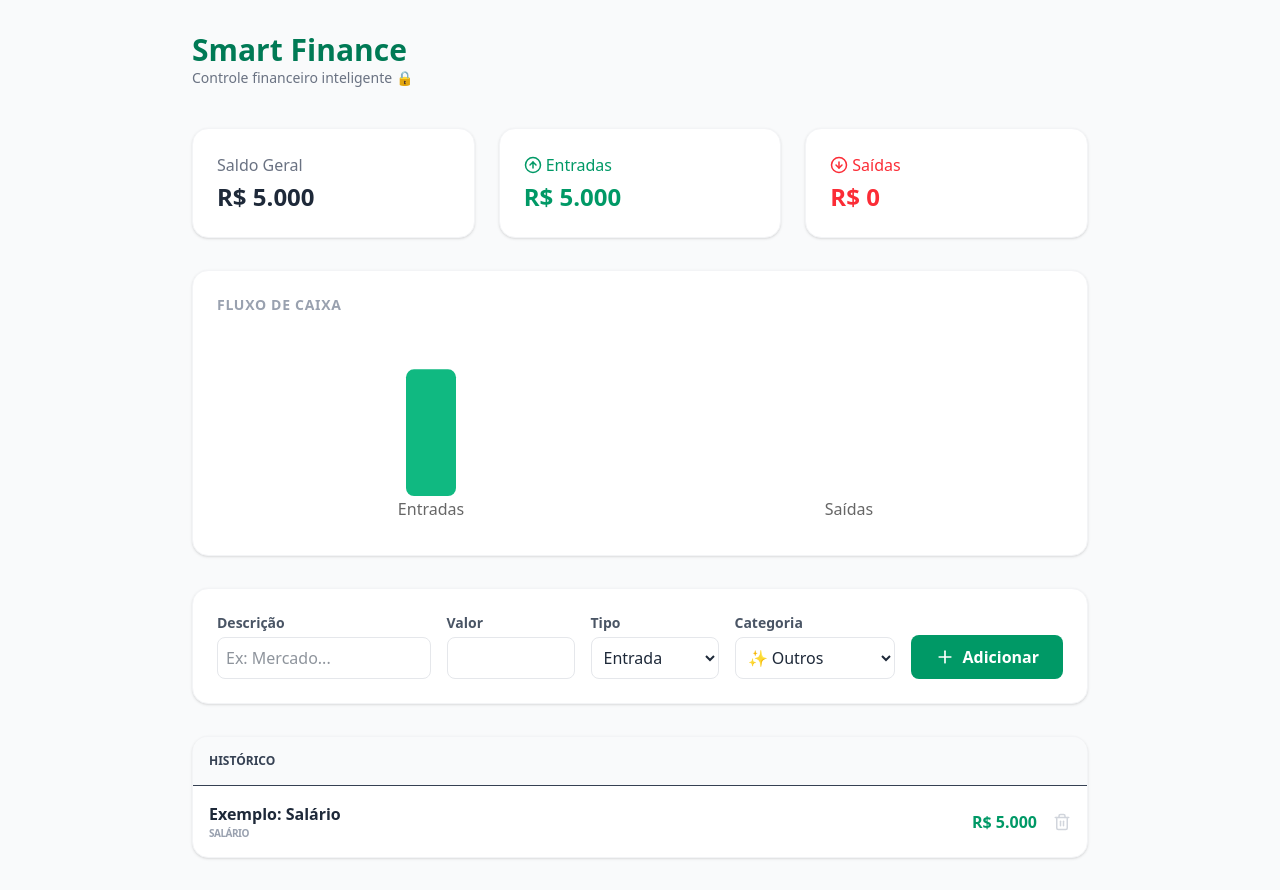
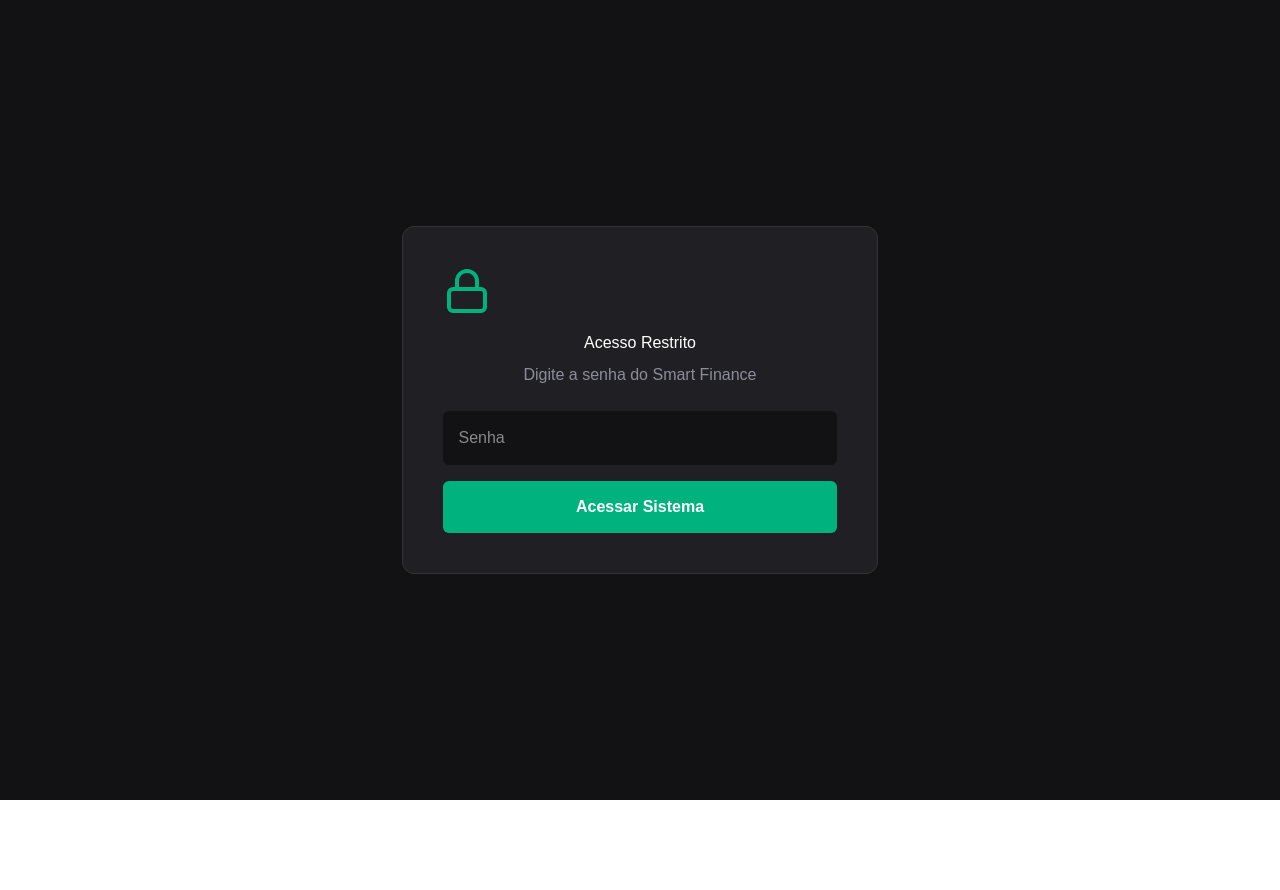
Before and after one commit to Danielsouusas/smart-finance-react, a React (Vite) app: page / in a window 1280 px wide. After the commit the page ends 800 px from the top, so only its background shows below. Built offline with nearby package versions, Linux system fonts and the light colour scheme.

Commit message:
Versão Final: Smart Finance com Supabase e Senha

```diff
--- a/index.html
+++ b/index.html
@@ -1,6 +1,8 @@
 <!doctype html>
 <html lang="en">
   <head>
+    <script src="https://cdnjs.cloudflare.com/ajax/libs/jspdf/2.5.1/jspdf.umd.min.js"></script>
+<script src="https://cdnjs.cloudflare.com/ajax/libs/jspdf-autotable/3.5.28/jspdf.plugin.autotable.min.js"></script>
     <meta charset="UTF-8" />
     <link rel="icon" type="image/svg+xml" href="/vite.svg" />
     <meta name="viewport" content="width=device-width, initial-scale=1.0" />
--- a/package.json
+++ b/package.json
@@ -10,6 +10,7 @@
     "preview": "vite preview"
   },
   "dependencies": {
+    "@supabase/supabase-js": "^2.93.1",
     "@tailwindcss/vite": "^4.1.18",
     "autoprefixer": "^10.4.23",
     "postcss": "^8.5.6",
--- a/src/App.jsx
+++ b/src/App.jsx
@@ -1,152 +1,233 @@
-import { useState, useEffect } from 'react';
-import { ArrowUpCircle, ArrowDownCircle, Plus, Trash2 } from 'lucide-react';
-import { BarChart, Bar, XAxis, YAxis, Tooltip, ResponsiveContainer, Cell } from 'recharts';
-import './index.css';
+import React, { useState, useEffect } from 'react';
+import { supabase } from './supabaseClient';
+import {
+  PlusCircle,
+  ArrowUpCircle,
+  ArrowDownCircle,
+  Trash2,
+  DollarSign,
+  Lock
+} from 'lucide-react';
+import {
+  BarChart,
+  Bar,
+  XAxis,
+  YAxis,
+  CartesianGrid,
+  Tooltip,
+  ResponsiveContainer,
+  Cell
+} from 'recharts';
 
 function App() {
-  const [transactions, setTransactions] = useState(() => {
-    const saved = localStorage.getItem('smart_finance_data');
-    return saved ? JSON.parse(saved) : [
-      { id: 1, title: 'Exemplo: Salário', amount: 5000, type: 'income', category: 'Salário' },
-    ];
-  });
-
-  // ESTADOS DO FORMULÁRIO
+  const [isAuthorized, setIsAuthorized] = useState(false);
+  const [passwordInput, setPasswordInput] = useState("");
+  const [transactions, setTransactions] = useState([]);
   const [title, setTitle] = useState('');
   const [amount, setAmount] = useState('');
   const [type, setType] = useState('income');
-  const [category, setCategory] = useState('Outros'); // <--- Isso evita a tela branca!
+
+  const MINHA_SENHA = "1234";
 
   useEffect(() => {
-    localStorage.setItem('smart_finance_data', JSON.stringify(transactions));
-  }, [transactions]);
+    if (isAuthorized) {
+      fetchTransactions();
+    }
+  }, [isAuthorized]);
 
-  const totalIncomes = transactions
-    .filter(t => t.type === 'income')
-    .reduce((acc, t) => acc + t.amount, 0);
+  async function fetchTransactions() {
+    const { data, error } = await supabase
+      .from('transacoes')
+      .select('*')
+      .order('created_at', { ascending: false });
 
-  const totalOutcomes = transactions
-    .filter(t => t.type === 'outcome')
-    .reduce((acc, t) => acc + t.amount, 0);
+    if (error) console.error('Erro ao buscar:', error);
+    else setTransactions(data || []);
+  }
 
-  const totalBalance = totalIncomes - totalOutcomes;
+  const handleLogin = (e) => {
+    e.preventDefault();
+    if (passwordInput === MINHA_SENHA) {
+      setIsAuthorized(true);
+    } else {
+      alert("Senha incorreta! ❌");
+    }
+  };
 
-  const handleAddTransaction = (e) => {
+  const handleAddTransaction = async (e) => {
     e.preventDefault();
     if (!title || !amount) return;
 
-    const newTransaction = {
-      id: Date.now(),
-      title,
-      amount: Number(amount),
-      type,
-      category // <--- Salvando a categoria
+    const { data, error } = await supabase
+      .from('transacoes')
+      .insert([{
+        descricao: title,
+        valor: parseFloat(amount),
+        tipo: type
+      }])
+      .select();
+
+    if (error) {
+      alert("Erro ao salvar!");
+    } else {
+      setTransactions([data[0], ...transactions]);
+      setTitle('');
+      setAmount('');
+    }
   };
 
-    setTransactions([newTransaction, ...transactions]);
-    setTitle('');
-    setAmount('');
+  const handleDelete = async (id) => {
+    const { error } = await supabase
+      .from('transacoes')
+      .delete()
+      .eq('id', id);
+
+    if (error) alert("Erro ao deletar!");
+    else setTransactions(transactions.filter(t => t.id !== id));
   };
 
-  const deleteTransaction = (id) => {
-    setTransactions(transactions.filter(t => t.id !== id));
-  };
+  // --- CÁLCULOS BLINDADOS (Lê qualquer variação de nome) ---
+  const totalIncome = transactions
+    .filter(t => {
+      const tipo = t.tipo?.toLowerCase() || "";
+      return tipo.includes('entrad') || tipo === 'income';
+    })
+    .reduce((acc, t) => acc + Number(t.valor || 0), 0);
+
+  const totalOutcome = transactions
+    .filter(t => {
+      const tipo = t.tipo?.toLowerCase() || "";
+      return tipo.includes('said') || tipo.includes('saíd') || tipo === 'outcome';
+    })
+    .reduce((acc, t) => acc + Number(t.valor || 0), 0);
+
+  const totalBalance = totalIncome - totalOutcome;
+
+  const chartData = [
+    { name: 'Entradas', valor: totalIncome, color: '#00b37e' },
+    { name: 'Saídas', valor: totalOutcome, color: '#f75a68' }
+  ];
+
+  if (!isAuthorized) {
+    return (
+      <div style={{ height: '100vh', display: 'flex', alignItems: 'center', justifyContent: 'center', backgroundColor: '#121214', color: 'white', fontFamily: 'sans-serif' }}>
+        <form onSubmit={handleLogin} style={{ textAlign: 'center', padding: '2.5rem', background: '#202024', borderRadius: '12px', border: '1px solid #323238' }}>
+          <Lock size={48} style={{ marginBottom: '1rem', color: '#00b37e' }} />
+          <h2 style={{ marginBottom: '0.5rem' }}>Acesso Restrito</h2>
+          <p style={{ color: '#8d8d99', marginBottom: '1.5rem' }}>Digite a senha do Smart Finance</p>
+          <input
+            type="password"
+            placeholder="Senha"
+            value={passwordInput}
+            onChange={(e) => setPasswordInput(e.target.value)}
+            style={{ width: '100%', padding: '14px', marginBottom: '1rem', borderRadius: '6px', border: '1px solid #121214', background: '#121214', color: 'white' }}
+          />
+          <button type="submit" style={{ width: '100%', padding: '14px', background: '#00b37e', border: 'none', borderRadius: '6px', color: 'white', fontWeight: 'bold', cursor: 'pointer' }}>
+            Acessar Sistema
+          </button>
+        </form>
+      </div>
+    );
+  }
 
   return (
-    <div className="min-h-screen bg-gray-50 p-4 md:p-8 text-gray-800">
-      <header className="max-w-4xl mx-auto mb-10">
-        <h1 className="text-3xl font-bold text-emerald-700">Smart Finance</h1>
-        <p className="text-gray-500 text-sm font-medium">Controle financeiro inteligente 🔒</p>
+    <div style={{ minHeight: '100vh', backgroundColor: '#121214', color: '#e1e1e6', fontFamily: 'sans-serif', padding: '20px' }}>
+      <header style={{ textAlign: 'center', marginBottom: '40px' }}>
+        <h1 style={{ color: '#00b37e' }}>Smart Finance 🚀</h1>
       </header>
 
-      <main className="max-w-4xl mx-auto">
-        {/* CARDS */}
-        <div className="grid grid-cols-1 md:grid-cols-3 gap-6 mb-8">
-          <div className="bg-white p-6 rounded-2xl shadow-sm border border-gray-100">
-            <p className="text-gray-500 mb-1 font-medium">Saldo Geral</p>
-            <h2 className="text-2xl font-bold">R$ {totalBalance.toLocaleString('pt-BR')}</h2>
+      <main style={{ maxWidth: '900px', margin: '0 auto' }}>
+        {/* Cards de Resumo */}
+        <div style={{ display: 'grid', gridTemplateColumns: 'repeat(auto-fit, minmax(200px, 1fr))', gap: '20px', marginBottom: '40px' }}>
+          <div style={{ background: '#29292e', padding: '24px', borderRadius: '8px', borderLeft: '4px solid #00b37e' }}>
+            <div style={{ display: 'flex', justifyContent: 'space-between', color: '#8d8d99' }}>Entradas <ArrowUpCircle color="#00b37e" /></div>
+            <h2 style={{ fontSize: '28px', marginTop: '10px' }}>R$ {totalIncome.toLocaleString('pt-BR', { minimumFractionDigits: 2 })}</h2>
           </div>
-          <div className="bg-white p-6 rounded-2xl shadow-sm border border-gray-100">
-            <p className="text-emerald-600 mb-1 flex items-center gap-1 font-medium"><ArrowUpCircle size={18}/> Entradas</p>
-            <h2 className="text-2xl font-bold text-emerald-600">R$ {totalIncomes.toLocaleString('pt-BR')}</h2>
+          <div style={{ background: '#29292e', padding: '24px', borderRadius: '8px', borderLeft: '4px solid #f75a68' }}>
+            <div style={{ display: 'flex', justifyContent: 'space-between', color: '#8d8d99' }}>Saídas <ArrowDownCircle color="#f75a68" /></div>
+            <h2 style={{ fontSize: '28px', marginTop: '10px' }}>R$ {totalOutcome.toLocaleString('pt-BR', { minimumFractionDigits: 2 })}</h2>
           </div>
-          <div className="bg-white p-6 rounded-2xl shadow-sm border border-gray-100">
-            <p className="text-red-500 mb-1 flex items-center gap-1 font-medium"><ArrowDownCircle size={18}/> Saídas</p>
-            <h2 className="text-2xl font-bold text-red-500">R$ {totalOutcomes.toLocaleString('pt-BR')}</h2>
+          <div style={{ background: totalBalance >= 0 ? '#015f43' : '#aa2834', padding: '24px', borderRadius: '8px' }}>
+            <div style={{ display: 'flex', justifyContent: 'space-between' }}>Total <DollarSign /></div>
+            <h2 style={{ fontSize: '28px', marginTop: '10px' }}>R$ {totalBalance.toLocaleString('pt-BR', { minimumFractionDigits: 2 })}</h2>
           </div>
         </div>
 
-        {/* GRÁFICO */}
-        <div className="bg-white p-6 rounded-2xl shadow-sm border border-gray-100 mb-8">
-          <h3 className="text-sm font-bold text-gray-400 mb-6 uppercase tracking-wider">Fluxo de Caixa</h3>
-          <div className="h-48 w-full">
-            <ResponsiveContainer width="100%" height="100%">
-              <BarChart data={[{ name: 'Entradas', valor: totalIncomes }, { name: 'Saídas', valor: totalOutcomes }]}>
-                <XAxis dataKey="name" axisLine={false} tickLine={false} />
-                <Tooltip cursor={{fill: '#f3f4f6'}} />
-                <Bar dataKey="valor" radius={[8, 8, 8, 8]} barSize={50}>
-                  <Cell fill="#10b981" />
-                  <Cell fill="#ef4444" />
+        {/* Gráfico */}
+        <div style={{ background: '#202024', padding: '25px', borderRadius: '8px', marginBottom: '40px', height: '350px', border: '1px solid #323238' }}>
+          <h3 style={{ marginBottom: '20px' }}>Fluxo de Caixa</h3>
+          <ResponsiveContainer width="100%" height="90%">
+            <BarChart data={chartData}>
+              <CartesianGrid strokeDasharray="3 3" stroke="#323238" vertical={false} />
+              <XAxis dataKey="name" stroke="#8d8d99" />
+              <YAxis stroke="#8d8d99" />
+              <Tooltip cursor={{fill: 'transparent'}} contentStyle={{ backgroundColor: '#202024', borderRadius: '8px', border: '1px solid #323238' }} />
+              <Bar dataKey="valor" radius={[4, 4, 0, 0]}>
+                {chartData.map((entry, index) => (
+                  <Cell key={`cell-${index}`} fill={entry.color} />
+                ))}
               </Bar>
             </BarChart>
           </ResponsiveContainer>
         </div>
-        </div>
 
-        {/* FORMULÁRIO COM CATEGORIA */}
-        <form onSubmit={handleAddTransaction} className="bg-white p-6 rounded-2xl shadow-sm mb-8 flex flex-wrap gap-4 items-end border border-gray-100">
-          <div className="flex-1 min-w-[200px]">
-            <label className="block text-sm font-bold text-gray-600 mb-1">Descrição</label>
-            <input required className="w-full border border-gray-200 p-2 rounded-lg outline-emerald-500" value={title} onChange={(e) => setTitle(e.target.value)} placeholder="Ex: Mercado..." />
-          </div>
-          <div className="w-full md:w-32">
-            <label className="block text-sm font-bold text-gray-600 mb-1">Valor</label>
-            <input required type="number" className="w-full border border-gray-200 p-2 rounded-lg outline-emerald-500" value={amount} onChange={(e) => setAmount(e.target.value)} />
-          </div>
-          <div className="w-full md:w-32">
-            <label className="block text-sm font-bold text-gray-600 mb-1">Tipo</label>
-            <select className="w-full border border-gray-200 p-2 rounded-lg bg-white" value={type} onChange={(e) => setType(e.target.value)}>
+        {/* Formulário */}
+        <form onSubmit={handleAddTransaction} style={{ display: 'flex', gap: '12px', marginBottom: '40px', flexWrap: 'wrap' }}>
+          <input
+            style={{ flex: 2, minWidth: '200px', padding: '14px', background: '#121214', border: '1px solid #323238', borderRadius: '6px', color: 'white' }}
+            placeholder="Ex: Aluguel, Salário..."
+            value={title}
+            onChange={(e) => setTitle(e.target.value)}
+          />
+          <input
+            style={{ flex: 1, minWidth: '120px', padding: '14px', background: '#121214', border: '1px solid #323238', borderRadius: '6px', color: 'white' }}
+            type="number"
+            placeholder="R$ 0,00"
+            value={amount}
+            onChange={(e) => setAmount(e.target.value)}
+          />
+          <select
+            style={{ flex: 1, minWidth: '120px', padding: '14px', background: '#121214', border: '1px solid #323238', borderRadius: '6px', color: 'white' }}
+            value={type}
+            onChange={(e) => setType(e.target.value)}
+          >
             <option value="income">Entrada</option>
             <option value="outcome">Saída</option>
           </select>
-          </div>
-          <div className="w-full md:w-40">
-            <label className="block text-sm font-bold text-gray-600 mb-1">Categoria</label>
-            <select className="w-full border border-gray-200 p-2 rounded-lg bg-white" value={category} onChange={(e) => setCategory(e.target.value)}>
-              <option value="Alimentação">🍕 Alimentação</option>
-              <option value="Salário">💰 Salário</option>
-              <option value="Lazer">🎡 Lazer</option>
-              <option value="Saúde">🏥 Saúde</option>
-              <option value="Transporte">🚗 Transporte</option>
-              <option value="Outros">✨ Outros</option>
-            </select>
-          </div>
-          <button className="bg-emerald-600 text-white px-6 py-2.5 rounded-lg font-bold hover:bg-emerald-700 flex items-center gap-2">
-            <Plus size={20}/> Adicionar
+          <button style={{ padding: '0 25px', background: '#00b37e', border: 'none', borderRadius: '6px', color: 'white', cursor: 'pointer', transition: 'filter 0.2s' }}>
+            <PlusCircle size={24} />
           </button>
         </form>
 
-        {/* LISTA COM CATEGORIA */}
-        <div className="bg-white rounded-2xl shadow-sm border border-gray-100 overflow-hidden">
-          <h3 className="p-4 bg-gray-50 border-b font-bold text-gray-700 text-xs uppercase">Histórico</h3>
-          <div className="divide-y divide-gray-100">
+        {/* Tabela de Histórico */}
+        <div style={{ overflowX: 'auto' }}>
+          <table style={{ width: '100%', borderCollapse: 'separate', borderSpacing: '0 8px' }}>
+            <thead>
+              <tr style={{ color: '#8d8d99', textAlign: 'left' }}>
+                <th style={{ padding: '0 20px' }}>Descrição</th>
+                <th style={{ padding: '0 20px' }}>Valor</th>
+                <th style={{ padding: '0 20px' }}>Data</th>
+                <th></th>
+              </tr>
+            </thead>
+            <tbody>
               {transactions.map(t => (
-              <div key={t.id} className="flex justify-between items-center p-4">
-                <div className="flex flex-col">
-                  <span className="font-bold text-gray-800">{t.title}</span>
-                  <span className="text-[10px] text-gray-400 uppercase font-bold tracking-tighter">
-                    {t.category || 'Outros'}
-                  </span>
-                </div>
-                <div className="flex items-center gap-4">
-                  <span className={t.type === 'income' ? 'text-emerald-600 font-bold' : 'text-red-500 font-bold'}>
-                    R$ {t.amount.toLocaleString('pt-BR')}
-                  </span>
-                  <button onClick={() => deleteTransaction(t.id)} className="text-gray-300 hover:text-red-500"><Trash2 size={18}/></button>
-                </div>
-              </div>
+                <tr key={t.id} style={{ background: '#29292e' }}>
+                  <td style={{ padding: '16px 20px', borderRadius: '6px 0 0 6px' }}>{t.descricao}</td>
+                  <td style={{ padding: '16px 20px', color: (t.tipo?.toLowerCase().includes('entrad') || t.tipo === 'income') ? '#00b37e' : '#f75a68', fontWeight: 'bold' }}>
+                    {(t.tipo?.toLowerCase().includes('entrad') || t.tipo === 'income') ? '+ ' : '- '}
+                    R$ {Number(t.valor).toLocaleString('pt-BR', { minimumFractionDigits: 2 })}
+                  </td>
+                  <td style={{ padding: '16px 20px', color: '#8d8d99' }}>{new Date(t.created_at).toLocaleDateString('pt-BR')}</td>
+                  <td style={{ padding: '16px 20px', borderRadius: '0 6px 6px 0', textAlign: 'right' }}>
+                    <button onClick={() => handleDelete(t.id)} style={{ background: 'transparent', border: 'none', color: '#f75a68', cursor: 'pointer' }}>
+                      <Trash2 size={20} />
+                    </button>
+                  </td>
+                </tr>
               ))}
-          </div>
+            </tbody>
+          </table>
         </div>
       </main>
     </div>
--- /dev/null
+++ b/src/supabaseClient.js
@@ -0,0 +1,6 @@
+import { createClient } from '@supabase/supabase-js'
+
+const supabaseUrl = 'https://hoegguhazbiyrpzegard.supabase.co'
+const supabaseKey = 'eyJhbGciOiJIUzI1NiIsInR5cCI6IkpXVCJ9.eyJpc3MiOiJzdXBhYmFzZSIsInJlZiI6ImhvZWdndWhhemJpeXJwemVnYXJkIiwicm9sZSI6ImFub24iLCJpYXQiOjE3Njk1MDk5MDEsImV4cCI6MjA4NTA4NTkwMX0.Csxr-t8ecO5QopNzfgPiFE6ukeLowYVFO-eDkPBe7S4'
+
+export const supabase = createClient(supabaseUrl, supabaseKey)
```
Also changed, not shown: 1 other file (tests, documents, lock files or other folders). Lines whose indentation alone changed are shown as unchanged.
